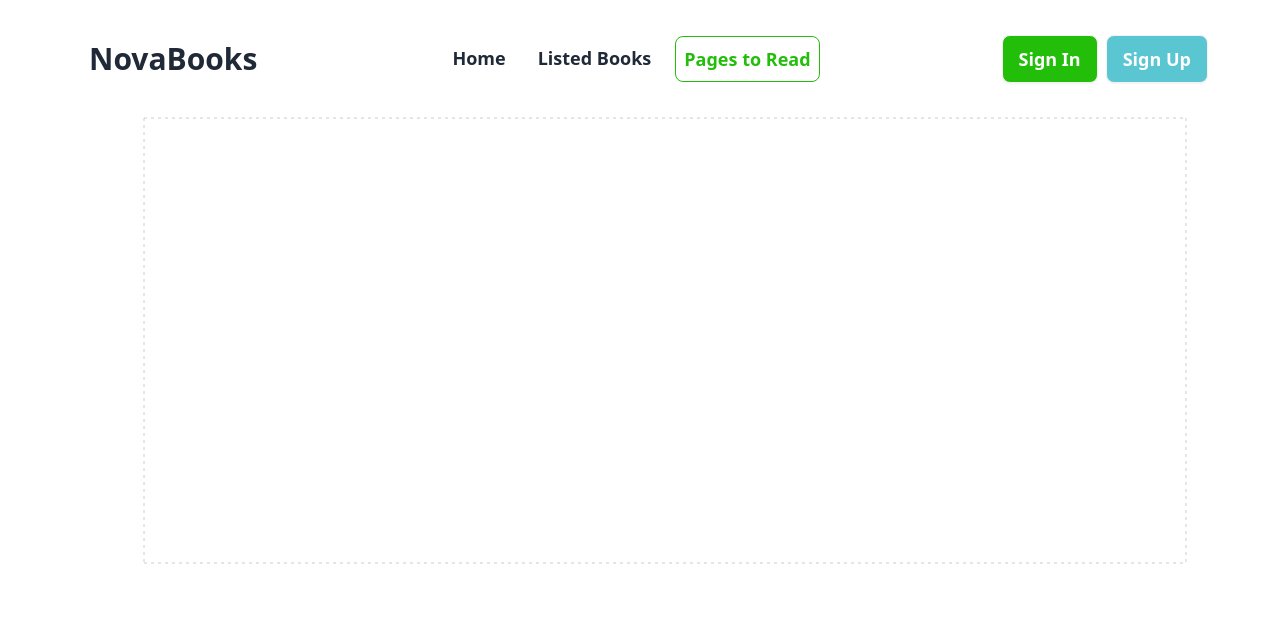
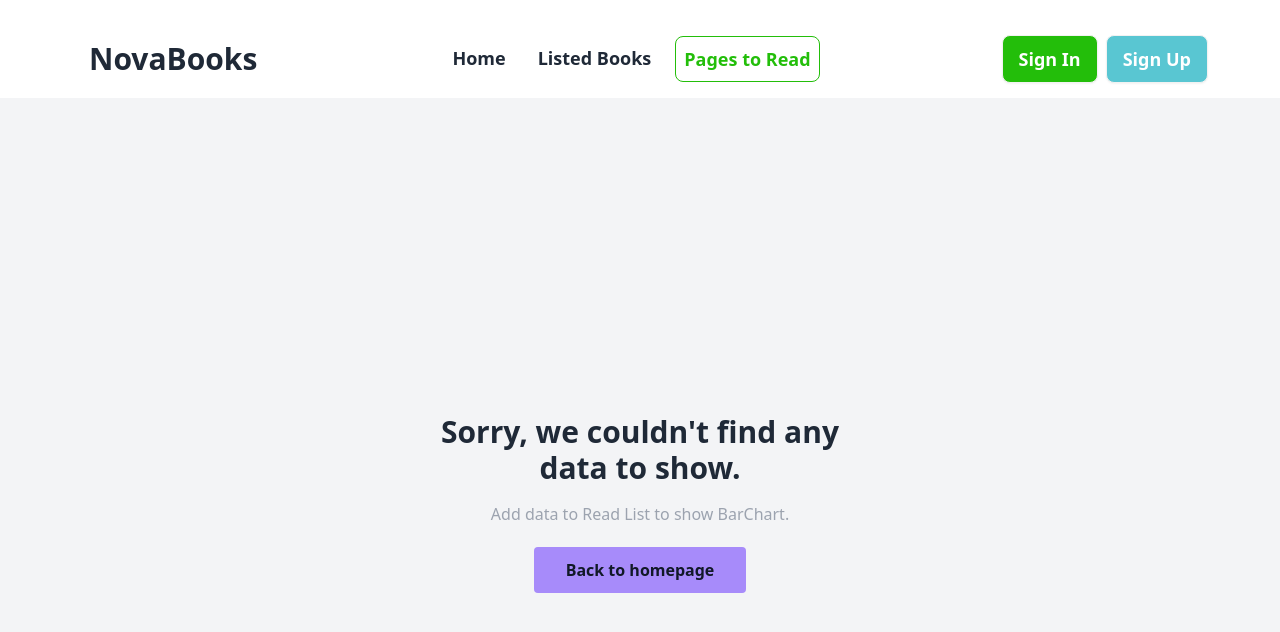
Before and after one commit to HunterMahmud/B9-A8-Mahmud, a React (Vite) app: page /pagestoread in a window 1280 px wide. Shown: the top 632 px of the page. Built offline with nearby package versions, Linux system fonts and the light colour scheme.

Commit message:
no data to show barchart added

```diff
--- /dev/null
+++ b/src/components/NoPagesToRead.jsx
@@ -0,0 +1,27 @@
+import React from "react";
+import { Link } from 'react-router-dom';
+
+const NoPagesToRead = () => {
+  return (
+    <section className="flex items-center min-h-screen p-16 bg-gray-100 ">
+      <div className="container flex flex-col items-center justify-center px-5 mx-auto my-8">
+        <div className="max-w-md text-center">
+          <p className="text-2xl font-semibold md:text-3xl">
+            Sorry, we couldn't find any data to show.
+          </p>
+          <p className="mt-4 mb-8 text-gray-400">
+            Add data to Read List to show BarChart.
+          </p>
+          <Link
+            to="/"
+            className="px-8 py-3 font-semibold rounded bg-violet-400 text-gray-900"
+          >
+            Back to homepage
+          </Link>
+        </div>
+      </div>
+    </section>
+  );
+};
+
+export default NoPagesToRead;
--- a/src/components/ReadBooks.jsx
+++ b/src/components/ReadBooks.jsx
@@ -4,7 +4,7 @@ import Listed from './Listed';
 
 const ReadBooks = () => {
     const localData  = getDataFromLocalStorage('read');
-    console.log(localData);
+    //console.log(localData);
     return (
         <div className='flex my-10 flex-col gap-4'>
             {
--- a/src/pages/PagesToRead.jsx
+++ b/src/pages/PagesToRead.jsx
@@ -2,6 +2,8 @@ import React from "react";
 import { BarChart, Bar, Cell, XAxis, YAxis, CartesianGrid } from "recharts";
 import { getDataFromLocalStorage } from "./../utils/LocalStorage";
 import { ResponsiveContainer } from "recharts";
+import NoPagesToRead from "../components/NoPagesToRead";
+
 
 
 
@@ -24,6 +26,7 @@ const TriangleBar = (props) => {
 
 const PagesToRead = () => {
   const localData = getDataFromLocalStorage("read");
+  if(localData.length<1) return <NoPagesToRead />
   return (
     <div className="max-w-6xl over min-h-[calc(100vh-100px)] mx-auto">
       <ResponsiveContainer width="100%" height={500}>
```
Also changed, not shown: 1 other file (tests, documents, lock files or other folders).
